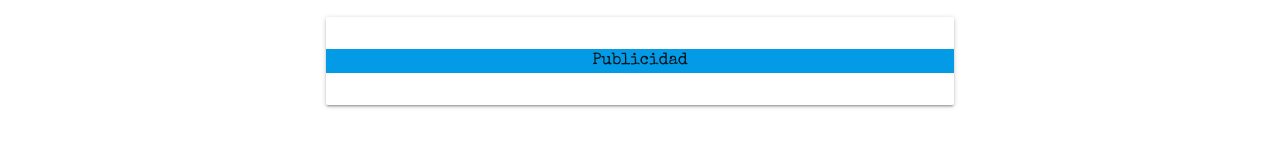
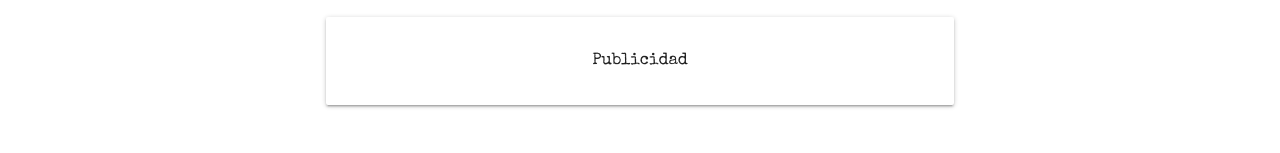
Before and after one commit to jBaton/Muestras, a plain HTML site: page index.html in a window 1280 px wide. Shown: the part 4684-4837 px from the top of the page. Drawn offline with nearby package versions, Linux system fonts and the light colour scheme; a script that the page names is missing.

Commit message:
Update index.html

```diff
--- a/index.html
+++ b/index.html
@@ -475,7 +475,7 @@
 					<div class="container center">
 						<div class="row">
 							<div class="card section card-action s5 m5 l5">
-								<p class="light-blue darken-1">Publicidad</p>
+								<p>Publicidad</p>
 								<script async src="https://pagead2.googlesyndication.com/pagead/js/adsbygoogle.js"></script>
 <ins class="adsbygoogle"
      style="display:block"
```
